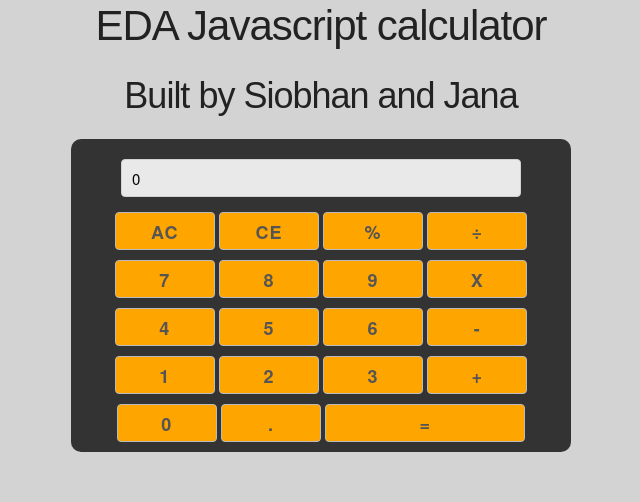
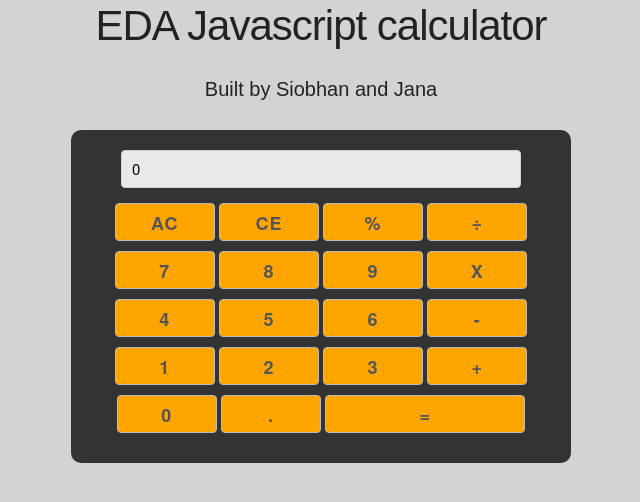
Before and after one commit to janawinter/js.calculator, a plain HTML site: page index.html in a window 1280 px wide. Shown: the whole page, without its empty margins (319-959 px from the left). Drawn offline with nearby package versions, Linux system fonts and the light colour scheme.

Commit message:
quick changes

```diff
--- a/index.html
+++ b/index.html
@@ -17,7 +17,7 @@
   </head>
 
     <h2> EDA Javascript calculator</h2>
-    <h3> Built by Siobhan and Jana</h3>
+    <p> Built by Siobhan and Jana</p>
 
   <div class="calculator">
     <input type="text" id="total" value="0" readonly="true">
--- a/styles/style.css
+++ b/styles/style.css
@@ -7,10 +7,10 @@ h2 {
   font-family: arial;
 }
 
-h3 {
+p {
   text-align: center;
-  font-family: arial;
-   font-size: 23px;
+  font-family:arial;
+  font-size:20px;
 }
 
 .calculator {
@@ -21,6 +21,7 @@ h3 {
   margin-left: auto;
   margin-right: auto;
   width:500px;
+  padding-bottom: 20px;
 }
 #total {
   background-color: #E9E9E9;
```
